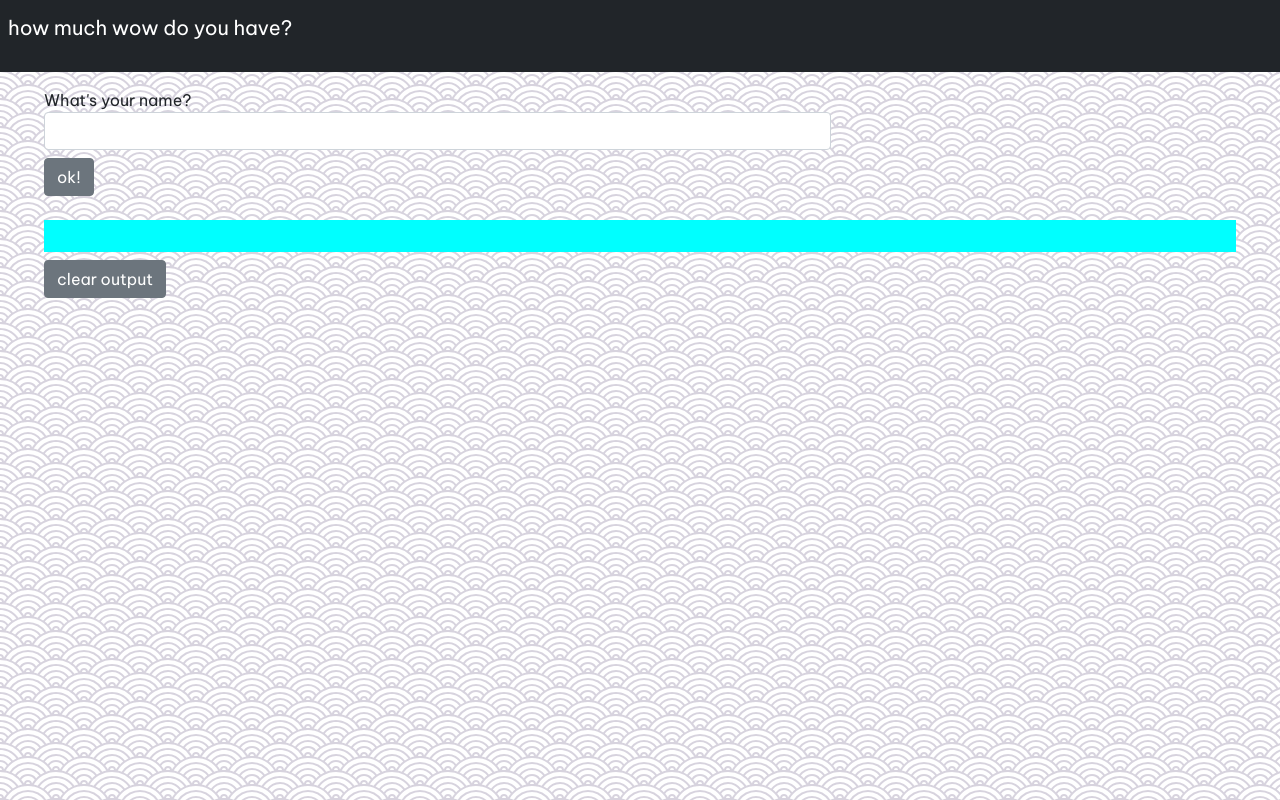
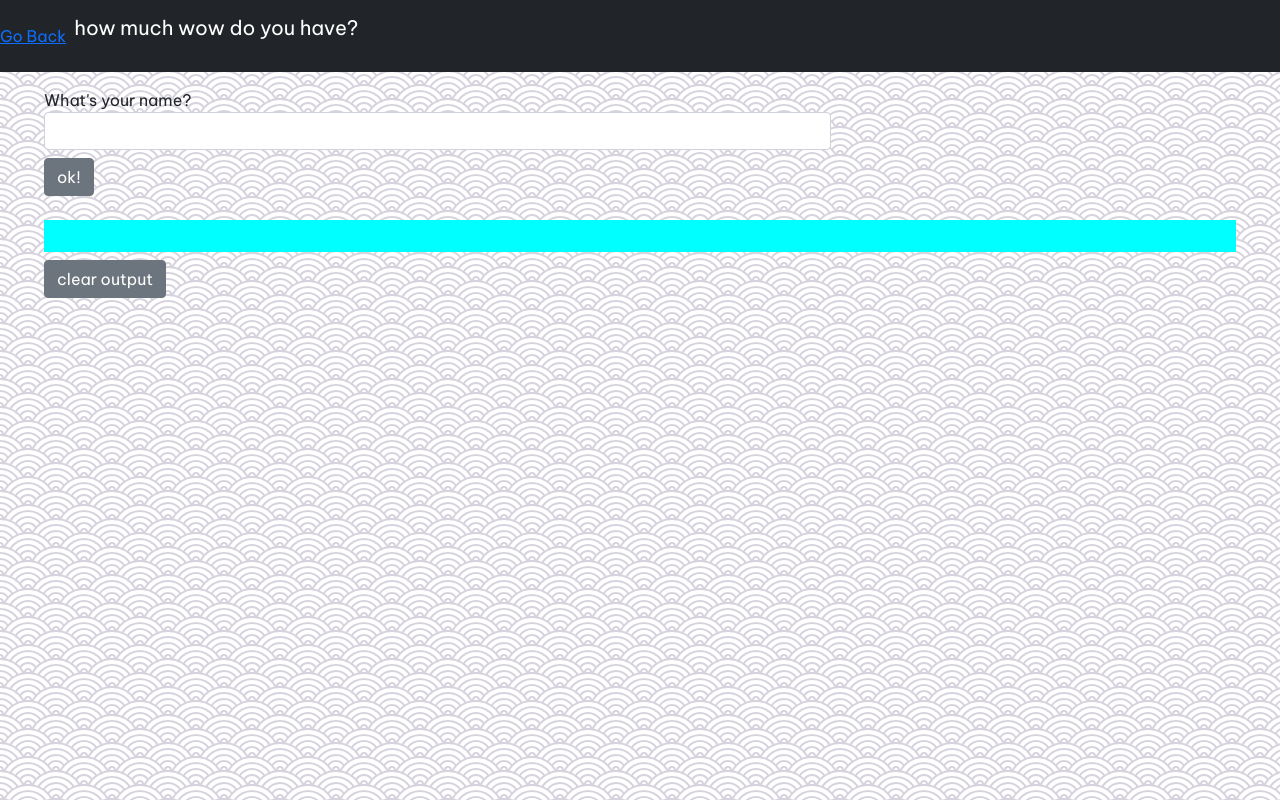
Before and after one commit to KhoiUna/delta-lab, a plain HTML site: page index.html in a window 1280 px wide. Drawn offline with nearby package versions, Linux system fonts and the light colour scheme.

Commit message:
Update index.html

```diff
--- a/index.html
+++ b/index.html
@@ -22,6 +22,7 @@
 
   <body>
     <nav class="navbar navbar-expand-sm bg-dark navbar-dark">
+      <a href="https://khoiuna.github.io/cis-echo-lab/">Go Back</a>
       <p class="navbar-brand">how much wow do you have?</p>
     </nav>
 
```
